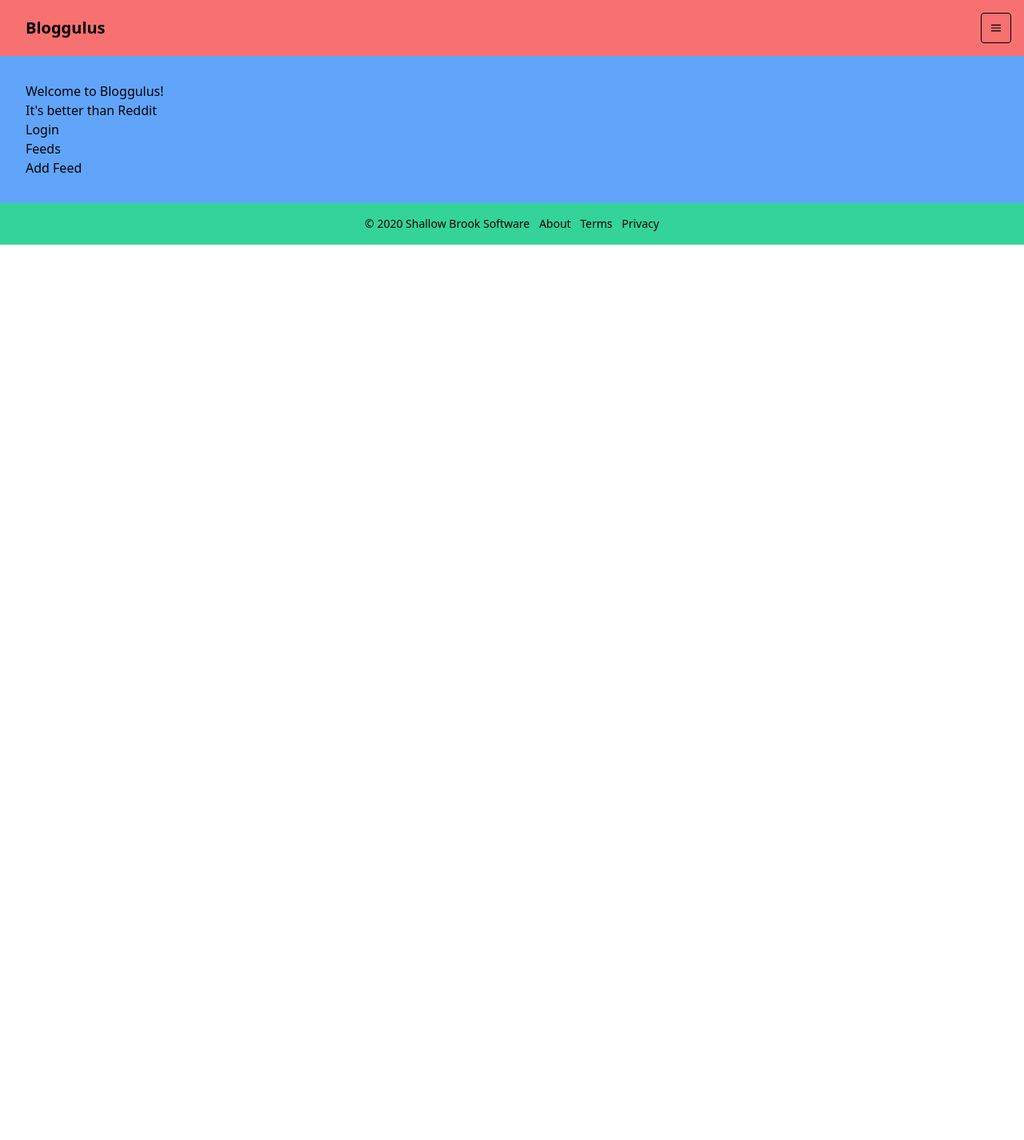
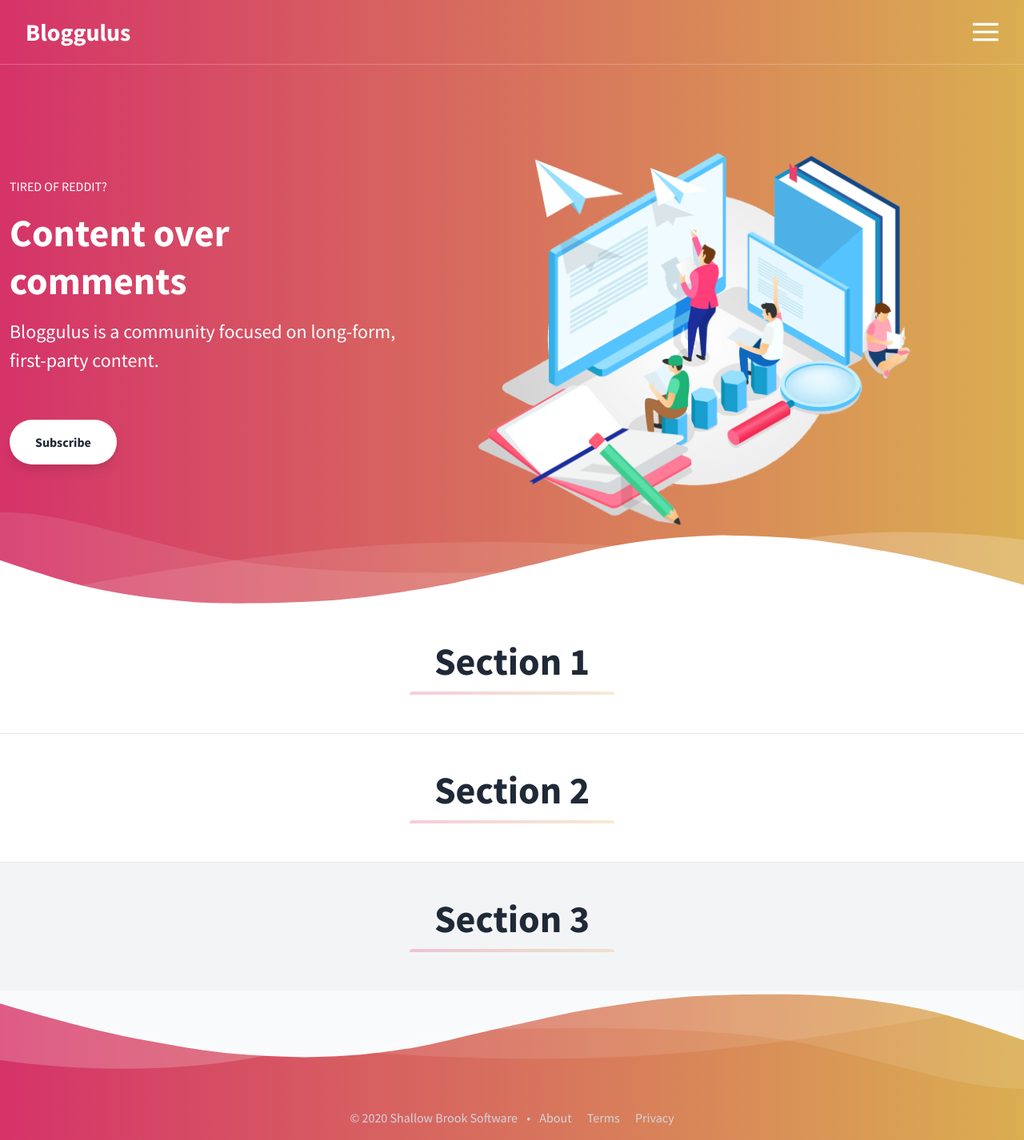
Before and after one commit to theandrew168/bloggulus, a Django app: page / in a window 1280 px wide. Shown: the whole page at 80% size. Before the commit the page ends 306 px from the top, so only its background shows below. Run offline with Django 3.2, Linux system fonts and the light colour scheme.

Commit message:
Start design idea for landing page

```diff
--- a/bloggulus/core/templates/core/base.html
+++ b/bloggulus/core/templates/core/base.html
@@ -1,29 +1,119 @@
+{% load static %}
 <!DOCTYPE html>
 <html lang="en-US">
+
 <head>
 	<meta charset="utf-8">
 	<meta name="viewport" content="width=device-width, initial-scale=1.0">
 	<link rel="stylesheet" href="https://unpkg.com/tailwindcss@^1.0/dist/tailwind.min.css" />
+	<link rel="stylesheet" href="https://fonts.googleapis.com/css?family=Source+Sans+Pro:400,700">
+	<style>
+		.gradient {
+			background: linear-gradient(90deg, #d53369 0%, #daae51 100%);
+		}
+		.font {
+			font-family: 'Source Sans Pro', sans-serif;
+		}
+	</style>
 	<title>Bloggulus</title>
 </head>
-<body>
-	<header class="flex items-center justify-between p-4 bg-red-400">
-		<span class="font-semibold text-xl px-4">Bloggulus</span>
-		<button class="border border-black rounded p-3">
-			<svg class="fill-current h-3 w-3" viewBox="0 0 20 20" xmlns="http://www.w3.org/2000/svg">
+
+<body class="leading-normal tracking-normal text-white gradient font">
+
+	<header class="flex justify-between items-center px-4 py-2">
+		<span class="font-semibold text-3xl px-4">Bloggulus</span>
+		<button class="p-4">
+			<svg class="fill-current h-8 w-8" viewBox="0 0 20 20" xmlns="http://www.w3.org/2000/svg">
 				<title>Menu</title>
 				<path d="M0 3h20v2H0V3zm0 6h20v2H0V9zm0 6h20v2H0v-2z"/>
 			</svg>
 		</button>
 	</header>
-	<main class="container mx-auto p-8 bg-blue-400">
-		{% block main %}{% endblock %}
+
+	<hr class="border-t border-gray-100 opacity-25 pb-12" />
+
+	<main class="container mx-auto px-3 flex flex-wrap flex-col md:flex-row items-center">
+		<!-- left col -->
+		<div class="flex flex-col w-full md:w-2/5 justify-center items-start text-center md:text-left">
+			<p class="uppercase tracking-loose w-full">Tired of Reddit?</p>
+			<h1 class="w-full my-4 text-5xl font-bold leading-tight">Content over comments</h1>
+			<p class="w-full leading-normal text-2xl mb-8">Bloggulus is a community focused on long-form, first-party content.</p>
+			<button class="mx-auto lg:mx-0 hover:underline bg-white text-gray-800 font-bold rounded-full my-6 py-4 px-8 shadow-lg">Subscribe</button>
+		</div>
+
+		<!-- right col -->
+		<div class="w-full md:w-3/5 py-6">
+			<img class="w-full md:w-4/5 md:mx-12 z-50" src="{% static 'core/hero.png' %}" />
+		</div>
 	</main>
-	<footer class="container mx-auto text-sm text-center p-4 bg-green-400">
-		<span class="mx-1">&copy; {% now "Y" %} Shallow Brook Software</span>
-		<a class="mx-1">About</a>
-		<a class="mx-1">Terms</a>
-		<a class="mx-1">Privacy</a>
+
+	<div class="relative -mt-12 lg:-mt-24">
+		<svg viewBox="0 0 1428 174" version="1.1" xmlns="http://www.w3.org/2000/svg" xmlns:xlink="http://www.w3.org/1999/xlink">
+		<g stroke="none" stroke-width="1" fill="none" fill-rule="evenodd">
+		<g transform="translate(-2.000000, 44.000000)" fill="#FFFFFF" fill-rule="nonzero">
+		<path d="M0,0 C90.7283404,0.927527913 147.912752,27.187927 291.910178,59.9119003 C387.908462,81.7278826 543.605069,89.334785 759,82.7326078 C469.336065,156.254352 216.336065,153.6679 0,74.9732496" opacity="0.100000001"></path>
+		<path d="M100,104.708498 C277.413333,72.2345949 426.147877,52.5246657 546.203633,45.5787101 C666.259389,38.6327546 810.524845,41.7979068 979,55.0741668 C931.069965,56.122511 810.303266,74.8455141 616.699903,111.243176 C423.096539,147.640838 250.863238,145.462612 100,104.708498 Z" opacity="0.100000001"></path>
+		<path d="M1046,51.6521276 C1130.83045,29.328812 1279.08318,17.607883 1439,40.1656806 L1439,120 C1271.17211,77.9435312 1140.17211,55.1609071 1046,51.6521276 Z" id="Path-4" opacity="0.200000003"></path>
+		</g>
+		<g transform="translate(-4.000000, 76.000000)" fill="#FFFFFF" fill-rule="nonzero">
+		<path d="M0.457,34.035 C57.086,53.198 98.208,65.809 123.822,71.865 C181.454,85.495 234.295,90.29 272.033,93.459 C311.355,96.759 396.635,95.801 461.025,91.663 C486.76,90.01 518.727,86.372 556.926,80.752 C595.747,74.596 622.372,70.008 636.799,66.991 C663.913,61.324 712.501,49.503 727.605,46.128 C780.47,34.317 818.839,22.532 856.324,15.904 C922.689,4.169 955.676,2.522 1011.185,0.432 C1060.705,1.477 1097.39,3.129 1121.236,5.387 C1161.703,9.219 1208.621,17.821 1235.4,22.304 C1285.855,30.748 1354.351,47.432 1440.886,72.354 L1441.191,104.352 L1.121,104.031 L0.457,34.035 Z"></path>
+		</g>
+		</g>
+		</svg>
+	</div>
+
+	<section class="bg-white border-b py-8">
+		<h1 class="w-full my-2 text-5xl font-bold leading-tight text-center text-gray-800">
+			Section 1
+		</h1>
+		<div class="w-full mb-4">
+			<div class="h-1 mx-auto gradient w-64 opacity-25 my-0 py0 rounded-t"></div>
+		</div>
+	</section>
+
+	<section class="bg-white border-b py-8">
+		<h1 class="w-full my-2 text-5xl font-bold leading-tight text-center text-gray-800">
+			Section 2
+		</h1>
+		<div class="w-full mb-4">
+			<div class="h-1 mx-auto gradient w-64 opacity-25 my-0 py0 rounded-t"></div>
+		</div>
+	</section>
+
+	<section class="bg-gray-100 py-8">
+		<h1 class="w-full my-2 text-5xl font-bold leading-tight text-center text-gray-800">
+			Section 3
+		</h1>
+		<div class="w-full mb-4">
+			<div class="h-1 mx-auto gradient w-64 opacity-25 my-0 py0 rounded-t"></div>
+		</div>
+	</section>
+
+	<svg class="wave-top" viewBox="0 0 1439 147" version="1.1" xmlns="http://www.w3.org/2000/svg" xmlns:xlink="http://www.w3.org/1999/xlink">
+		<g stroke="none" stroke-width="1" fill="none" fill-rule="evenodd">
+			<g transform="translate(-1.000000, -14.000000)" fill-rule="nonzero">
+				<g class="wave" fill="#f8fafc">
+					<path d="M1440,84 C1383.555,64.3 1342.555,51.3 1317,45 C1259.5,30.824 1206.707,25.526 1169,22 C1129.711,18.326 1044.426,18.475 980,22 C954.25,23.409 922.25,26.742 884,32 C845.122,37.787 818.455,42.121 804,45 C776.833,50.41 728.136,61.77 713,65 C660.023,76.309 621.544,87.729 584,94 C517.525,105.104 484.525,106.438 429,108 C379.49,106.484 342.823,104.484 319,102 C278.571,97.783 231.737,88.736 205,84 C154.629,75.076 86.296,57.743 0,32 L0,0 L1440,0 L1440,84 Z"></path>
+				</g>
+				<g transform="translate(1.000000, 15.000000)" fill="#FFFFFF">
+					<g transform="translate(719.500000, 68.500000) rotate(-180.000000) translate(-719.500000, -68.500000) ">
+						<path d="M0,0 C90.7283404,0.927527913 147.912752,27.187927 291.910178,59.9119003 C387.908462,81.7278826 543.605069,89.334785 759,82.7326078 C469.336065,156.254352 216.336065,153.6679 0,74.9732496" opacity="0.100000001"></path>
+						<path d="M100,104.708498 C277.413333,72.2345949 426.147877,52.5246657 546.203633,45.5787101 C666.259389,38.6327546 810.524845,41.7979068 979,55.0741668 C931.069965,56.122511 810.303266,74.8455141 616.699903,111.243176 C423.096539,147.640838 250.863238,145.462612 100,104.708498 Z" opacity="0.100000001"></path>
+						<path d="M1046,51.6521276 C1130.83045,29.328812 1279.08318,17.607883 1439,40.1656806 L1439,120 C1271.17211,77.9435312 1140.17211,55.1609071 1046,51.6521276 Z" opacity="0.200000003"></path>
+					</g>
+				</g>
+			</g>
+		</g>
+	</svg>
+
+	<footer class="container mx-auto text-gray-300 text-md text-center p-4">
+		<span class="mx-2">&copy; {% now "Y" %} Shallow Brook Software</span>
+		&bull;
+		<a class="mx-2 hover:text-gray-700" href="/about">About</a>
+		<a class="mx-2 hover:text-gray-700" href="/terms">Terms</a>
+		<a class="mx-2 hover:text-gray-700" href="/privacy">Privacy</a>
 	</footer>
+
 </body>
+
 </html>
```
Also changed, not shown: bloggulus/core/static/core/hero.png (added).
